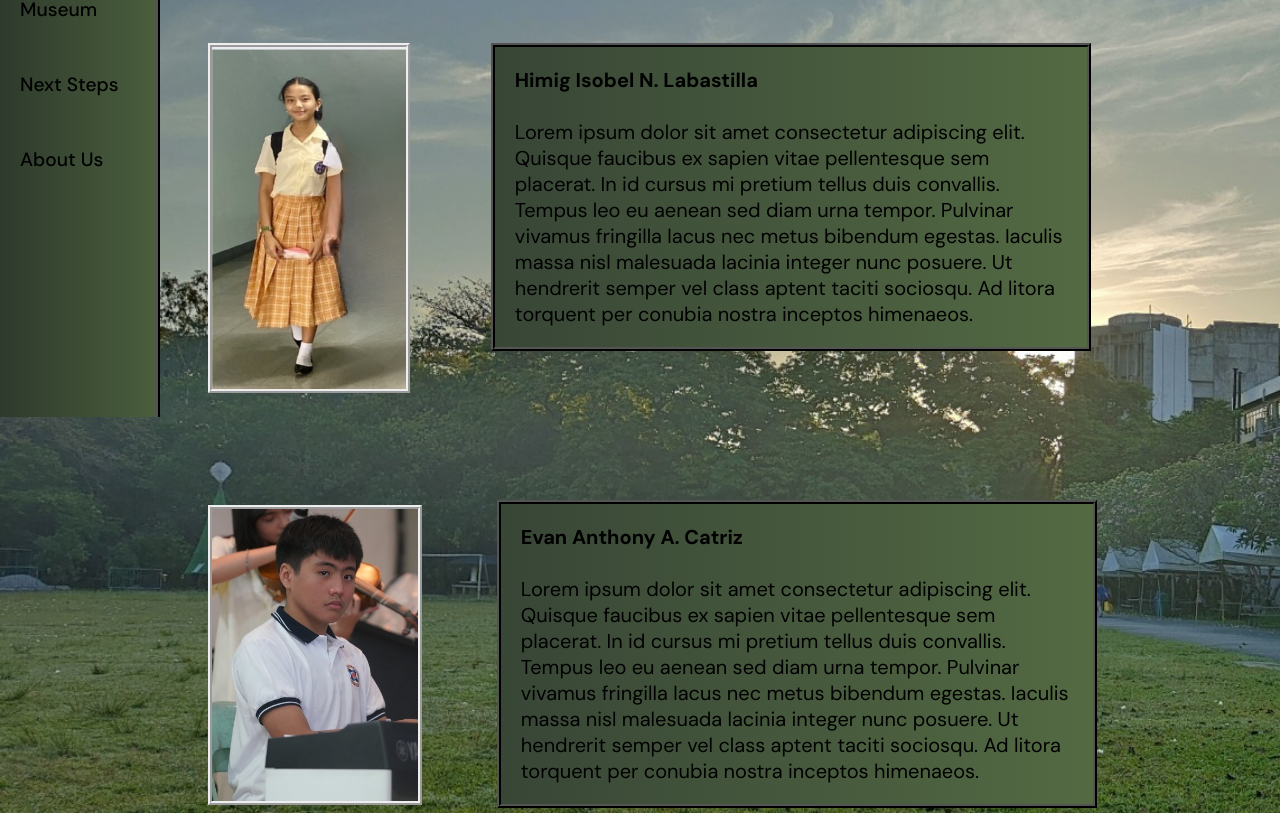
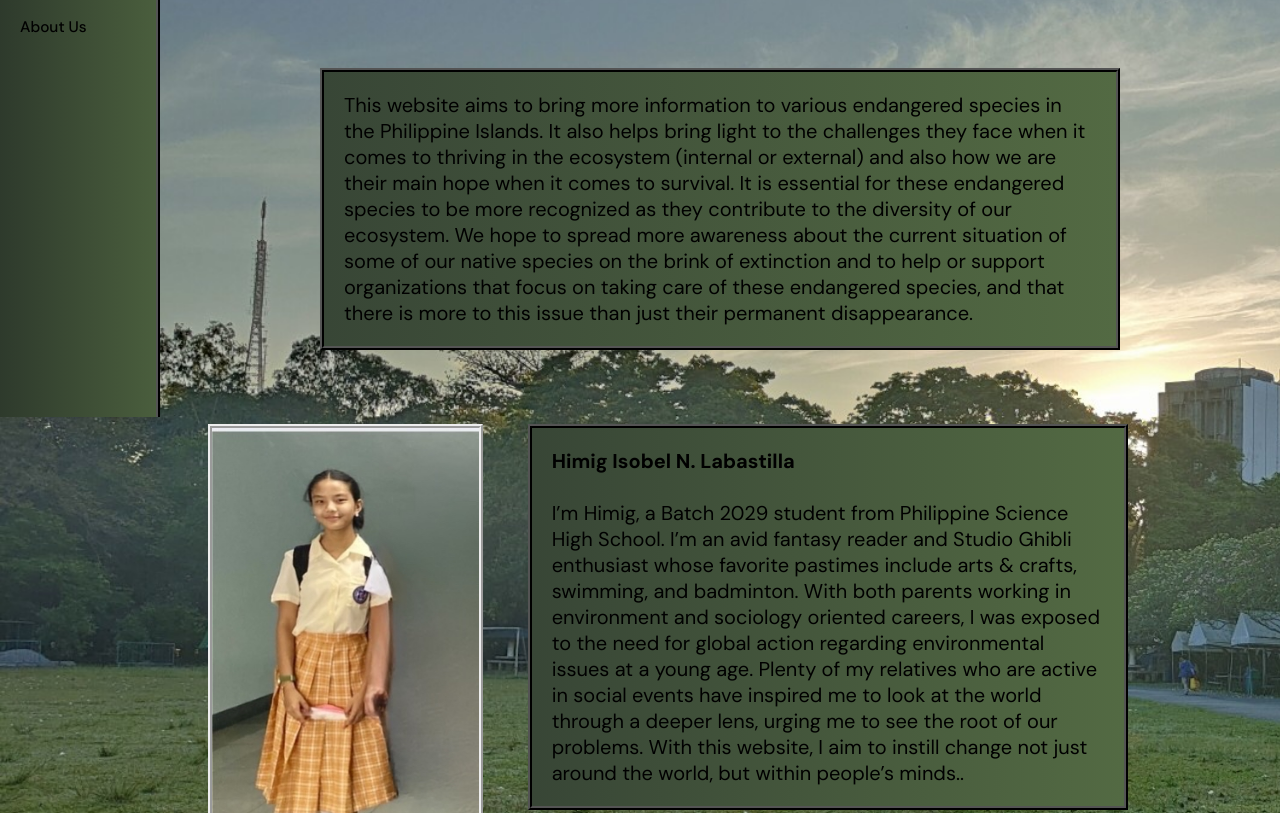
Before and after one commit to evan-catriz/WDProjCesiumCatrizLabastilla, a plain HTML site: page web-pages/about us/aboutus.html in a window 1280 px wide. Shown: the part 383-1196 px from the top of the page. Drawn offline with Linux system fonts and the light colour scheme.

Commit message:
sixteenth commit

```diff
--- a/homestyles.css
+++ b/homestyles.css
@@ -36,7 +36,7 @@ body{
 }
 
 .s-nav a{
-    font-size: 1.5vw;
+    font-size: 1.2vw;
     text-decoration: none;
     color: black;
     display: inline-block;
@@ -59,7 +59,7 @@ body{
 
 @keyframes slideInTop {
   0% {
-    transform: translateY(-1000px);
+    transform: translateY(-500px);
   }
   100% {
     transform: translateY(0);
@@ -82,7 +82,7 @@ body{
     font-family: "Josefin Sans", sans-serif;
     text-align: center;
     padding: 30px;
-    animation: slideInTop 1.5s ease-out 0s 1 forwards;
+    animation: slideInTop 1s ease-out 0s 1 forwards;
 }
 
 .main > .maintext{
@@ -94,7 +94,7 @@ body{
     font-family: "DM Sans", sans-serif;
     border: 2px ridge black;
     margin: 20px;
-    animation: slideInBottom 1.5s ease-out 0s 1 forwards;
+    animation: slideInBottom 1s ease-out 0s 1 forwards;
 }
 
 #arrow-l{
--- a/web-pages/about us/aboutstyles.css
+++ b/web-pages/about us/aboutstyles.css
@@ -36,7 +36,7 @@ body{
 }
 
 .s-nav a{
-    font-size: 1.5vw;
+    font-size: 1.2vw;
     text-decoration: none;
     color: black;
     display: inline-block;
@@ -123,15 +123,6 @@ body{
   }
 }
 
-@keyframes slideInBottom {
-  0% {
-    transform: translateY(1000px);
-  }
-  100% {
-    transform: translateY(0);
-  }
-}
-
 @keyframes slideInRight {
   0% {
     transform: translateX(1000px);
@@ -152,7 +143,7 @@ body{
 
 .main > .himig > #himg{
     width: auto;
-    height: 350px;
+    height: 30rem;
     float: left;
     border: 4px ridge;
     margin-top: 20px;
@@ -179,12 +170,12 @@ body{
 
 .main > .evan > #eimg{
     width: auto;
-    height: 300px;
+    height: 27rem;
     float: left;
     border: 4px ridge;
     margin-top: 50px;
     margin-left: 30px;
-    animation: slideInLeft 1s ease-in-out 0s 1 forwards;
+    animation: slideInLeft 1.3s ease-in-out 0s 1 forwards;
 }
 
 .main > .evan > p{
@@ -200,12 +191,12 @@ body{
     padding: 20px;
     font-family: "DM Sans", sans-serif;
     border: 4px ridge black;
-    animation: slideInLeft 1.5s ease-in-out 0s 1 forwards;
+    animation: slideInLeft 1s ease-in-out 0s 1 forwards;
 }
 
 .main > .other-text > p{
     text-align: left;
-    max-width: 600px;
+    max-width: 800px;
     font-size: 20px;
     display: inline-block;
     margin-top: 45px;
@@ -213,7 +204,8 @@ body{
     background: linear-gradient(to right, #384636, #536a43);
     overflow-x: hidden;
     padding: 20px;
+    margin-bottom: 50px;
     font-family: "DM Sans", sans-serif;
     border: 4px ridge black;
-    animation: slideInBottom 1.5s ease-in-out 0s 1 forwards;
+    animation: slideInTop 0.9s ease-in-out 0s 1 forwards;
 }
--- a/web-pages/about us/aboutus.html
+++ b/web-pages/about us/aboutus.html
@@ -24,34 +24,20 @@
                 <h2>About Us!</h2>
             </div>
             <h3>Introductory Course to the Authors of this totally amazing website!</h3>
+            <div class="other-text">
+                <p>This website aims to bring more information to various endangered species in the Philippine Islands. It also helps bring light to the challenges they face when it comes to thriving in the ecosystem (internal or external) and also how we are their main hope when it comes to survival. It is essential for these endangered species to be more recognized as they contribute to the diversity of our ecosystem. We hope to spread more awareness about the current situation of some of our native species on the brink of extinction and to help or support organizations that focus on taking care of these endangered species, and that there is more to this issue than just their permanent disappearance.</p>
+            </div>
             <div class="himig">
                 <img id="himg" src="../../assets/himig.png">
                 <p><b>Himig Isobel N. Labastilla</b><br><br>
 
-                    Lorem ipsum dolor sit amet consectetur adipiscing elit.
-                    Quisque faucibus ex sapien vitae pellentesque sem placerat.
-                    In id cursus mi pretium tellus duis convallis.
-                    Tempus leo eu aenean sed diam urna tempor.
-                    Pulvinar vivamus fringilla lacus nec metus bibendum egestas.
-                    Iaculis massa nisl malesuada lacinia integer nunc posuere.
-                    Ut hendrerit semper vel class aptent taciti sociosqu.
-                    Ad litora torquent per conubia nostra inceptos himenaeos.</p>
+                    I’m Himig, a Batch 2029 student from Philippine Science High School. I’m an avid fantasy reader and Studio Ghibli enthusiast whose favorite pastimes include arts & crafts, swimming, and badminton. With both parents working in environment and sociology oriented careers, I was exposed to the need for global action regarding environmental issues at a young age. Plenty of my relatives who are active in social events have inspired me to look at the world through a deeper lens, urging me to see the root of our problems. With this website, I aim to instill change not just around the world, but within people’s minds..</p>
             </div>
             <div class="evan">
                 <img id="eimg" src="../../assets/evan.jpg">
                 <p><b>Evan Anthony A. Catriz</b> <br><br>
 
-                    Lorem ipsum dolor sit amet consectetur adipiscing elit.
-                    Quisque faucibus ex sapien vitae pellentesque sem placerat.
-                    In id cursus mi pretium tellus duis convallis.
-                    Tempus leo eu aenean sed diam urna tempor.
-                    Pulvinar vivamus fringilla lacus nec metus bibendum egestas.
-                    Iaculis massa nisl malesuada lacinia integer nunc posuere.
-                    Ut hendrerit semper vel class aptent taciti sociosqu.
-                    Ad litora torquent per conubia nostra inceptos himenaeos.</p>
-            </div>
-            <div class="other-text">
-                <p>This website aims to bring more information to various endangered species in the Philippine Islands. It also helps bring light to the challenges they face when it comes to thriving in the ecosystem (internal or external) and also how we are their main hope when it comes to survival. It is essential for these endangered species to be more recognized as they contribute to the diversity of our ecosystem. We hope to spread more awareness about the current situation of some of our native species on the brink of extinction and to help or support organizations that focus on taking care of these endangered species, and that there is more to this issue than just their permanent disappearance.</p>
+                    I’m Evan, a Batch 2029 student from Philippine Science High School. I’m a pianist and a gamer who likes coding, abstract art (since that’s all I can do when it comes to art), football, and badminton. When I was young, I was introduced to the struggles of nature from watching news and educational videos of endangered and extinct species. As someone who values every bit of what makes up the ecosystem of the Philippines, I was inspired to spread awareness about what our native species are going through. I hope that through this website, I can help make people aware of the current situation of our natural environment, and inspire many to make changes for the better.</p>
             </div>
             <div class="footer">
                 <p>References:</p>
--- a/web-pages/digital museum/digistyles.css
+++ b/web-pages/digital museum/digistyles.css
@@ -36,7 +36,7 @@ body{
 }
 
 .s-nav a{
-    font-size: 1.5vw;
+    font-size: 1.2vw;
     text-decoration: none;
     color: black;
     display: inline-block;
--- a/web-pages/interactive map/intstyles.css
+++ b/web-pages/interactive map/intstyles.css
@@ -36,7 +36,7 @@ body{
 }
 
 .s-nav a{
-    font-size: 1.5vw;
+    font-size: 1.2vw;
     text-decoration: none;
     color: black;
     display: inline-block;
--- a/web-pages/next steps/nextstyles.css
+++ b/web-pages/next steps/nextstyles.css
@@ -6,7 +6,7 @@
 }
 
 body{
-    background-image: url("../../assets/rainforest.png");
+    background-image: url("../../assets/rainforest-mist3.jpg");
     background-repeat: no-repeat;
     background-size: cover;
 }
@@ -19,7 +19,7 @@ body{
     top: 0;
     left: 0;
     background-color: #4a5e3d;
-    background: linear-gradient(to right, #2e3a2c, #4a5e3d);
+    background: linear-gradient(to right, #384636, #536a43);
     overflow-x: hidden;
     padding: 20px;
     font-family: "DM Sans", sans-serif;
@@ -36,7 +36,7 @@ body{
 }
 
 .s-nav a{
-    font-size: 1.5vw;
+    font-size: 1.2vw;
     text-decoration: none;
     color: black;
     display: inline-block;
@@ -101,7 +101,7 @@ body{
 #arrow-l:hover, #arrow-r:hover{
     transform: scale(1.1);
     transition: transform 0.1s ease-in-out;
-    color: #f1f1f1;
+    color: #5db78d;
 }
 
 .main > .orgs {
@@ -140,7 +140,7 @@ body{
   margin: 30px;
   padding: 10px; /* keep your visual padding */
   background-color: #4a5e3d;
-    background: linear-gradient(to right, #384636, #536a43);
+  background: linear-gradient(to right, #384636, #536a43);
     font-family: "DM Sans", sans-serif;
     border: 4px ridge black;
 }
@@ -171,7 +171,7 @@ body{
   padding: 10px;
   max-width: 450px;
   background-color: #4a5e3d;
-    background: linear-gradient(to right, #384636, #536a43);
+  background: linear-gradient(to right, #384636, #536a43);
     font-family: "DM Sans", sans-serif;
     border: 4px ridge black;
 }
```
Also changed, not shown: assets/rainforest-mist3.jpg (added).
